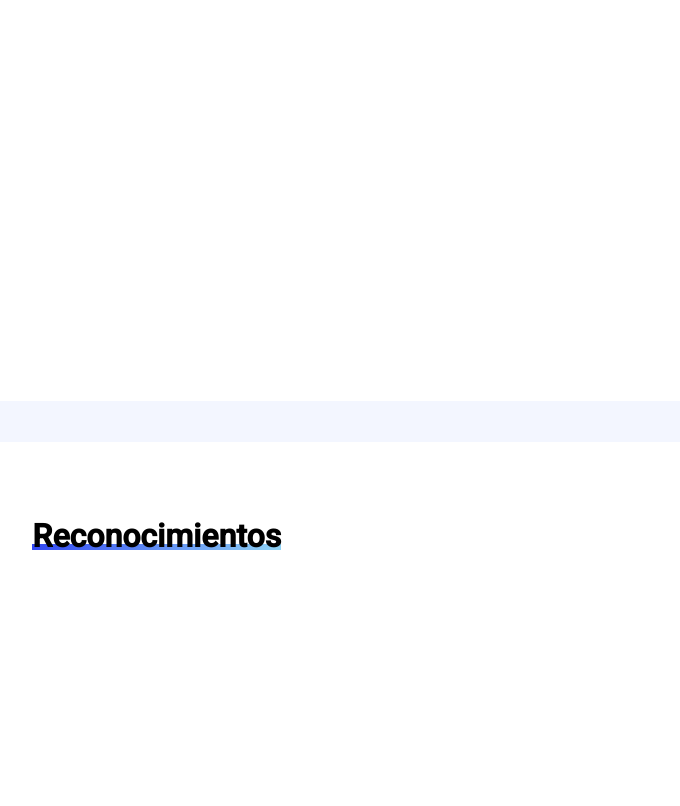
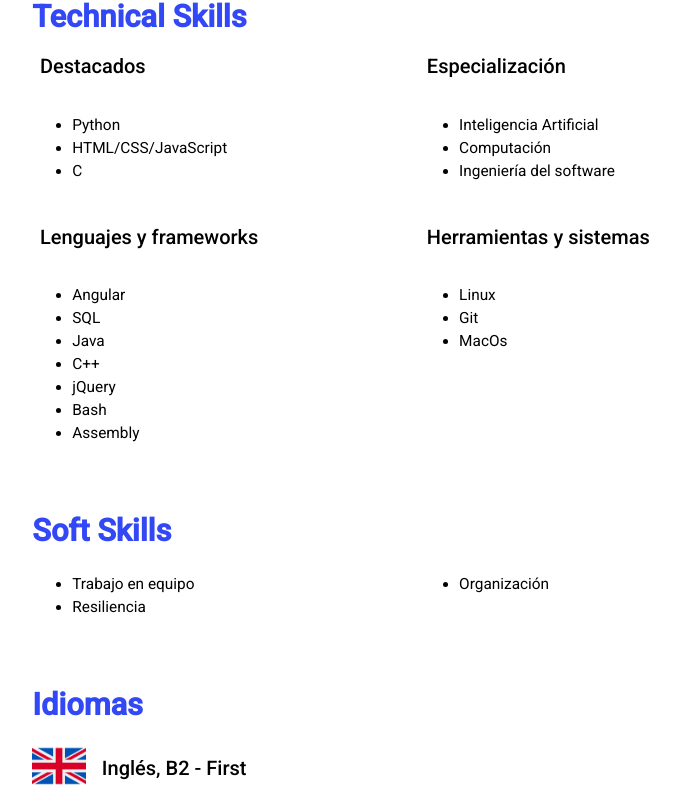
Before and after one commit to SrLozano/LozanoWebPage, an Angular app: page / in a window 1280 px wide. Shown: the part 2614-3420 px from the top of the page, without its empty margins (410-1090 px from the left). Built offline with nearby package versions, Linux system fonts and the light colour scheme.

Commit message:
Skills tab started

```diff
--- a/src/app/right-tab/right-tab.component.html
+++ b/src/app/right-tab/right-tab.component.html
@@ -47,15 +47,81 @@
         </div>
     </div>
 
-    <div class="education">
+    <div class="time">
         <app-tab-header [parentData]="education"></app-tab-header>
         <app-timeline></app-timeline>
         <br>
 
     </div>
 
-    <div class="about-me">
+    <!--This tab is dedicated to the skill set-->
+    <div class="education">
         <app-tab-header [parentData]="skills"></app-tab-header>
+
+        <div class="skill-set">
+            <div class="skill-title">Technical Skills</div>
+                <div class="skill-title-left">
+                    <h2>Destacados</h2>
+                    <ul>
+                        <li>Python</li>
+                        <li>HTML/CSS/JavaScript</li>
+                        <li>C</li>
+                    </ul>
+                </div>
+                <div class="skill-title-right">
+                    <h2>Especialización</h2>
+                    <ul>
+                        <li>Inteligencia Artificial</li>
+                        <li>Computación</li>
+                        <li>Ingeniería del software</li>
+                    </ul>
+                </div>
+                <div class="skill-title-left">
+                    <h2>Lenguajes y frameworks</h2>
+                    <ul>
+                        <li>Angular</li>
+                        <li>SQL</li>
+                        <li>Java</li>
+                        <li>C++</li>
+                        <li>jQuery</li>
+                        <li>Bash</li>
+                        <li>Assembly</li>
+                    </ul>
+                </div>
+                <div class="skill-title-right">
+                    <h2>Herramientas y sistemas </h2>
+                    <ul>
+                        <li>Linux</li>
+                        <li>Git</li>
+                        <li>MacOs</li>
+                    </ul>
+                </div>
+        </div>
+
+        <div class="skill-set">
+            <div class="skill-title">Soft Skills</div>
+            <div class="skill-title-left">
+                <ul>
+                    <li>Trabajo en equipo</li>
+                    <li>Resiliencia</li>
+                </ul>
+            </div>
+            <div class="skill-title-right">
+                <ul>
+                    <li>Organización</li>
+                </ul>
+            </div>
+        </div>
+
+        <div class="skill-set">
+            <div class="skill-title">Idiomas</div>
+            <br>
+            <img class="flag" src="../../assets/icons/uk.png">
+            <h2> Inglés, B2 - First</h2>
+            <br>
+            <img class="flag last" src="../../assets/icons/spain.png">
+            <h2> Español, Nativo</h2>
+        </div>
     </div>
 
     <div class="about-me">
--- a/src/app/right-tab/right-tab.component.scss
+++ b/src/app/right-tab/right-tab.component.scss
@@ -116,7 +116,16 @@
 }
 
 .last{
-    margin-bottom: 5%;
+    margin-bottom: 4%;
+}
+
+//The classes for the card set to fix the timeline
+.time{
+    background-color: white;
+    height: auto;
+    border-radius: 22px;
+    margin-top: 5%;
+    font-size: 1em;
 }
 
 //The classes for the card set to fix the education
@@ -125,4 +134,41 @@
     height: auto;
     border-radius: 22px;
     margin-top: 5%;
+    font-size: 1.1em;
+    line-height: 1.5em;
 }
+
+.skill-set{
+    margin-left: 7%;
+    margin-top: 7%;
+}
+
+.skill-title{
+    font-size: 2em;
+    font-weight: bold;
+    height: 13%;
+    color: rgb(50, 72, 244);
+}
+
+.skill-title-left{
+    display: inline-block;
+    width: 50%;
+    margin-top: 2%;
+    vertical-align: top;
+}
+.skill-title-right{
+    display: inline-block;
+    width: 50%;
+    margin-top: 2%;
+    vertical-align: top;
+}
+.flag{
+    width: 7%;
+}
+
+.skill-set h2{
+    display: inline-block;
+    vertical-align: top;
+    padding-top: 1.7%;
+    padding-left: 2%;
+}
--- a/src/app/timeline/timeline.component.scss
+++ b/src/app/timeline/timeline.component.scss
@@ -8,7 +8,6 @@ $color-3: rgb(50, 72, 244);
 /* Fonts */
 @import url(https://fonts.googleapis.com/css?family=Open+Sans:300,700);
 body {
-  font-family: 'Open Sans', 'Helvetica Neue', Helvetica, Arial, sans-serif;
   font-size: 1em;
   font-weight: 300;
   line-height: 1.5;
```
Also changed, not shown: src/assets/icons/spain.png (added), src/assets/icons/uk.png (added).
